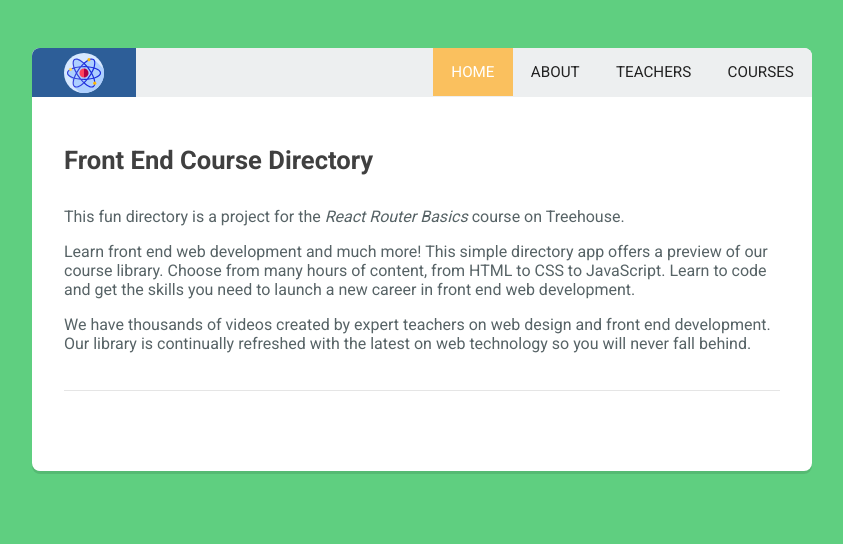
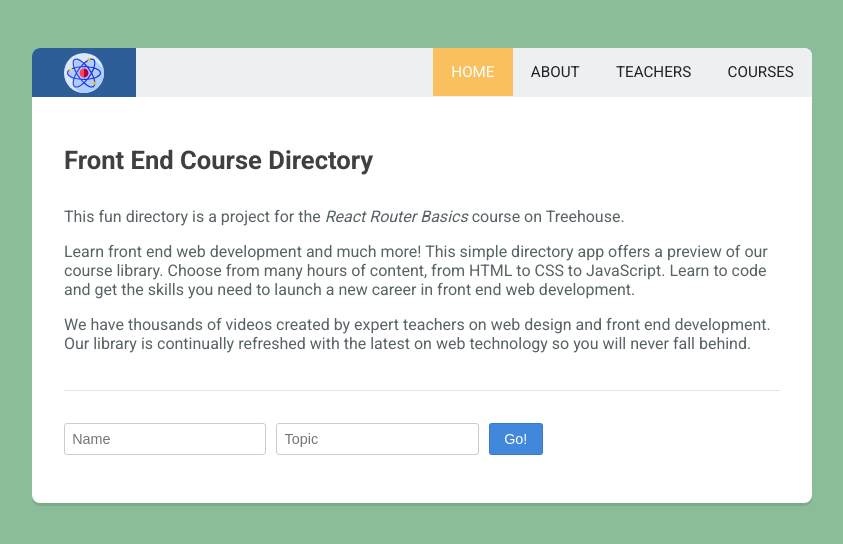
Before and after one commit to romeiro-bru/react-routing, a React (Create React App) app: page / in a window 1280 px wide. Shown: the top 544 px of the page, without its empty margins (218-1061 px from the left). Built offline with nearby package versions, Linux system fonts and the light colour scheme.

Commit message:
Navigating Routes Programmatically

```diff
--- a/src/components/App.js
+++ b/src/components/App.js
@@ -6,6 +6,7 @@ import Home from './Home';
 import About from './About';
 import Teachers from './Teachers';
 import Courses from './Courses';
+import Featured from './Featured';
 import NotFound from './NotFound';
 
 const App = () => (
@@ -16,7 +17,7 @@ const App = () => (
       <Switch>
         <Route exact path="/" component={ Home } />
         <Route path="/about"render={ () => <About title="About"/> } />
-        <Route path="/teachers" component={ Teachers } />
+        <Route path="/teachers/:topic/:name" component={ Featured } />
         <Route path="/courses" component={ Courses } />
         {/* ROUTE TO ERROR PAGE, we do not specify a path */}
         <Route component={NotFound} />
--- a/src/components/Featured.js
+++ b/src/components/Featured.js
@@ -1,8 +1,14 @@
 import React from 'react';
 
-const Featured = () => (
-    <div className="container">
-    </div>
-);
+const Featured = ({match}) => {
+    let name = match.params.name;
+    let topic = match.params.topic;
+    return (
+        <div className="main-content">
+            <h2>{name}</h2>
+            <p>Introducing {name}, a teacher who loves teaching courses about {topic}.</p>
+        </div>
+    );
+}
 
 export default Featured;
--- a/src/components/Home.js
+++ b/src/components/Home.js
@@ -1,6 +1,14 @@
 import React, { Component } from 'react';
 
 class Home extends Component {
+
+  handleSubmit = (event) => {
+    event.preventDefault();
+    let teacherName = this.name.value;
+    let teacherTopic = this.topic.value;
+    let path = `teachers/${teacherTopic}/${teacherName}`;
+    this.props.history.push(path);
+  }
 
   render() {
     return (
@@ -11,6 +19,12 @@ class Home extends Component {
         <p>We have thousands of videos created by expert teachers on web design and front end development. Our library is continually refreshed with the latest on web technology so you will never fall behind.</p>
         <hr />
 
+        <form onSubmit={this.handleSubmit}>
+          <input type="text" placeholder="Name" ref={ (input) => this.name = input } />
+          <input type="text" placeholder="Topic" ref={ (input) => this.topic = input } />
+          <button type="submit">Go!</button>
+        </form>
+
       </div>
     );
   }
--- a/src/stylesheets/main.css
+++ b/src/stylesheets/main.css
@@ -23,7 +23,7 @@ body {
 }
 body {
   color: #576366;
-  background: #5fcf80;
+  background: #8cbd9a;
   margin: 0;
   font-family: 'Roboto', sans-serif;
 }
```
